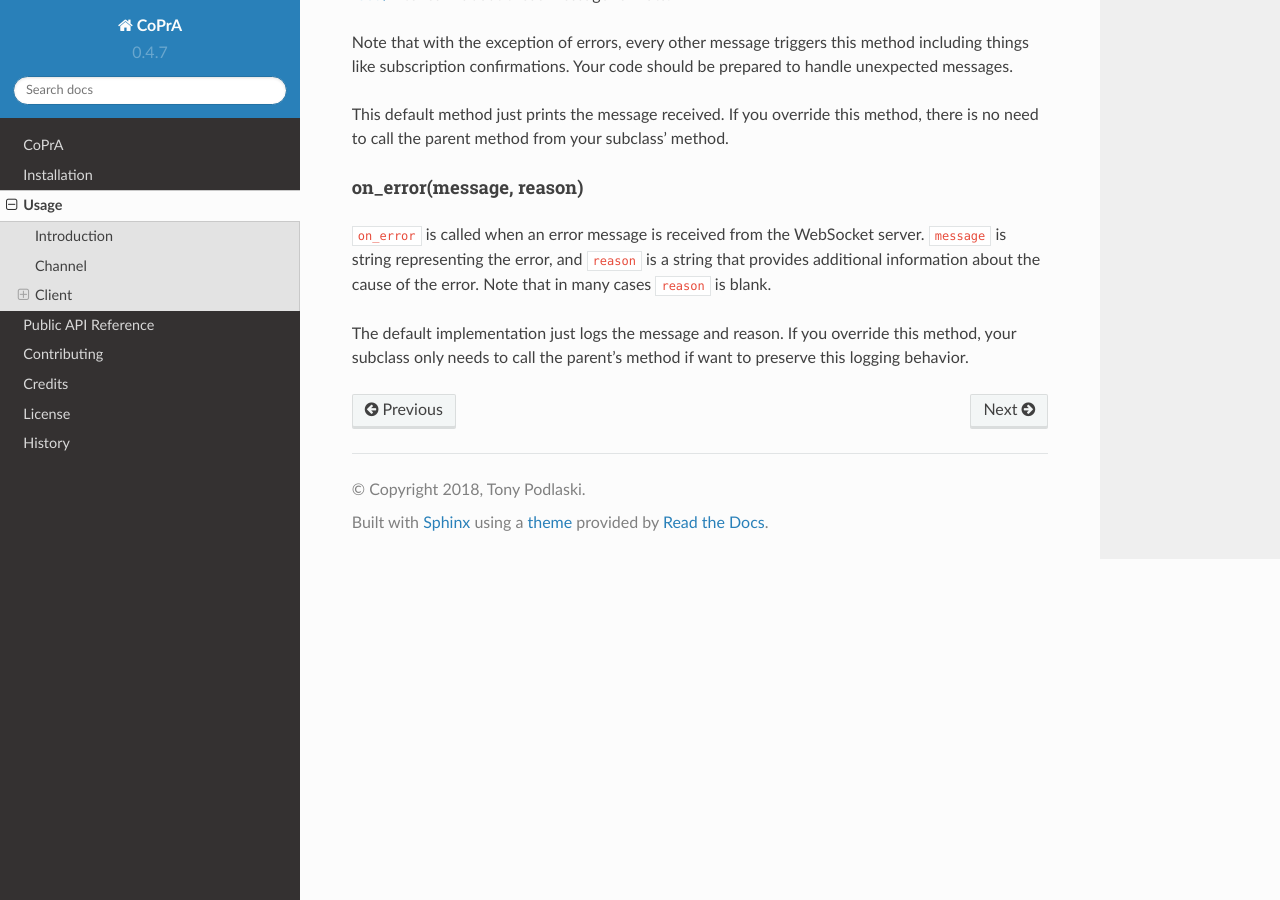
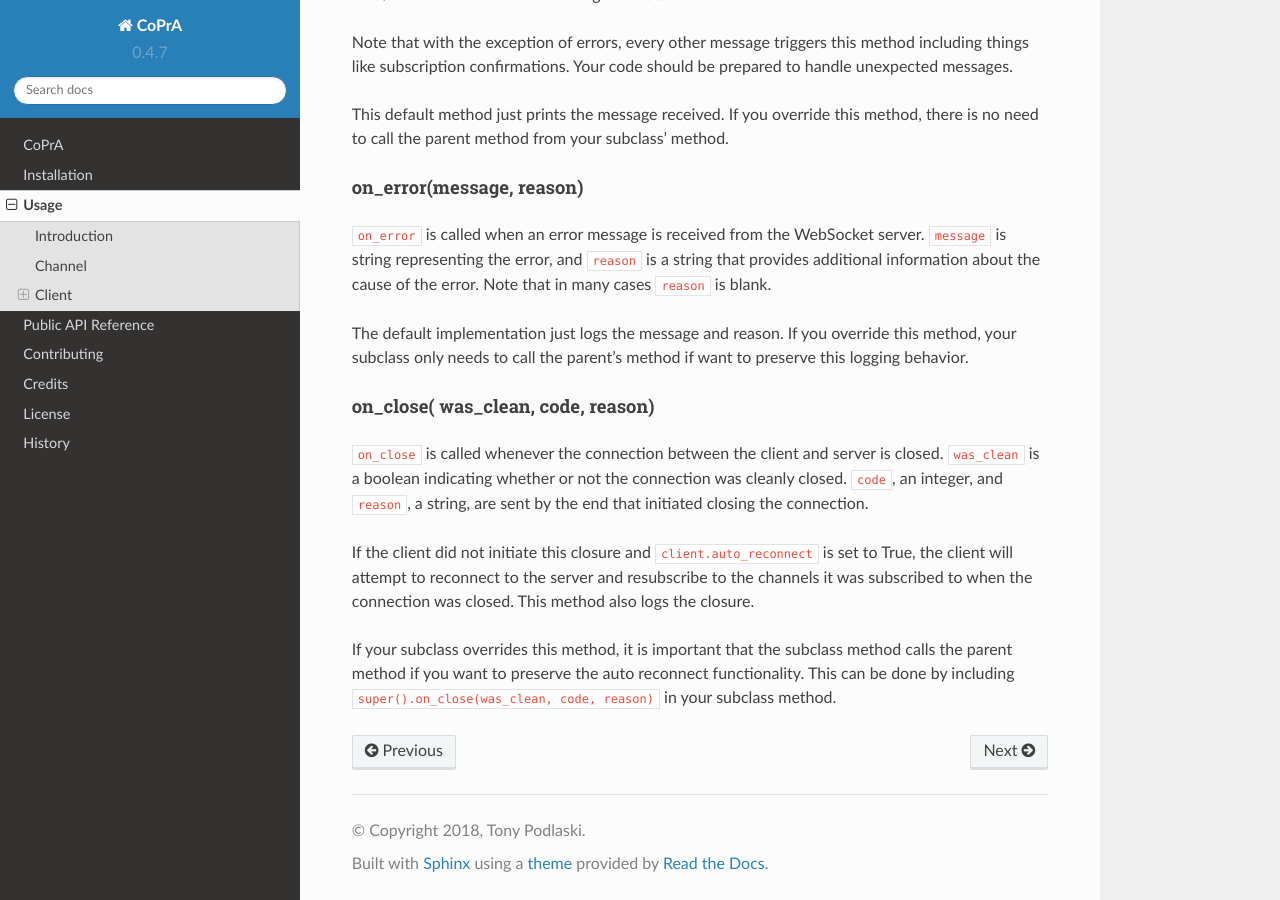
Before and after one commit to tpodlaski/copra, a Sphinx documentation site: the page built from docs/usage.rst, in a window 1280 px wide and 900 px high, scrolled down 4387 px. Built offline with Sphinx 7.4.7 and the Read the Docs theme 2.0.0, drawn with Linux system fonts in a browser that asks for light colours.

Commit message:
Update usage.rst

```diff
--- a/docs/usage.rst
+++ b/docs/usage.rst
@@ -165,3 +165,12 @@ on_error(message, reason)
 ``on_error`` is called when an error message is received from the WebSocket server. ``message`` is string representing the error, and ``reason`` is a string that provides additional information about the cause of the error. Note that in many cases ``reason`` is blank.
 
 The default implementation just logs the message and reason. If you override this method, your subclass only needs to call the parent's method if want to preserve this logging behavior.
+
+on_close( was_clean, code, reason)
+^^^^^^^^^^^^^^^^^^^^^^^^^^^^^^^^^^
+
+``on_close`` is called whenever the connection between the client and server is closed. ``was_clean`` is a boolean indicating whether or not the connection was cleanly closed. ``code``, an integer, and ``reason``, a string, are sent by the end that initiated closing the connection.
+
+If the client did not initiate this closure and ``client.auto_reconnect`` is set to True, the client will attempt to reconnect to the server and resubscribe to the channels it was subscribed to when the connection was closed. This method also logs the closure.
+
+If your subclass overrides this method, it is important that the subclass method calls the parent method if you want to preserve the auto reconnect functionality. This can be done by including ``super().on_close(was_clean, code, reason)`` in your subclass method.
```
